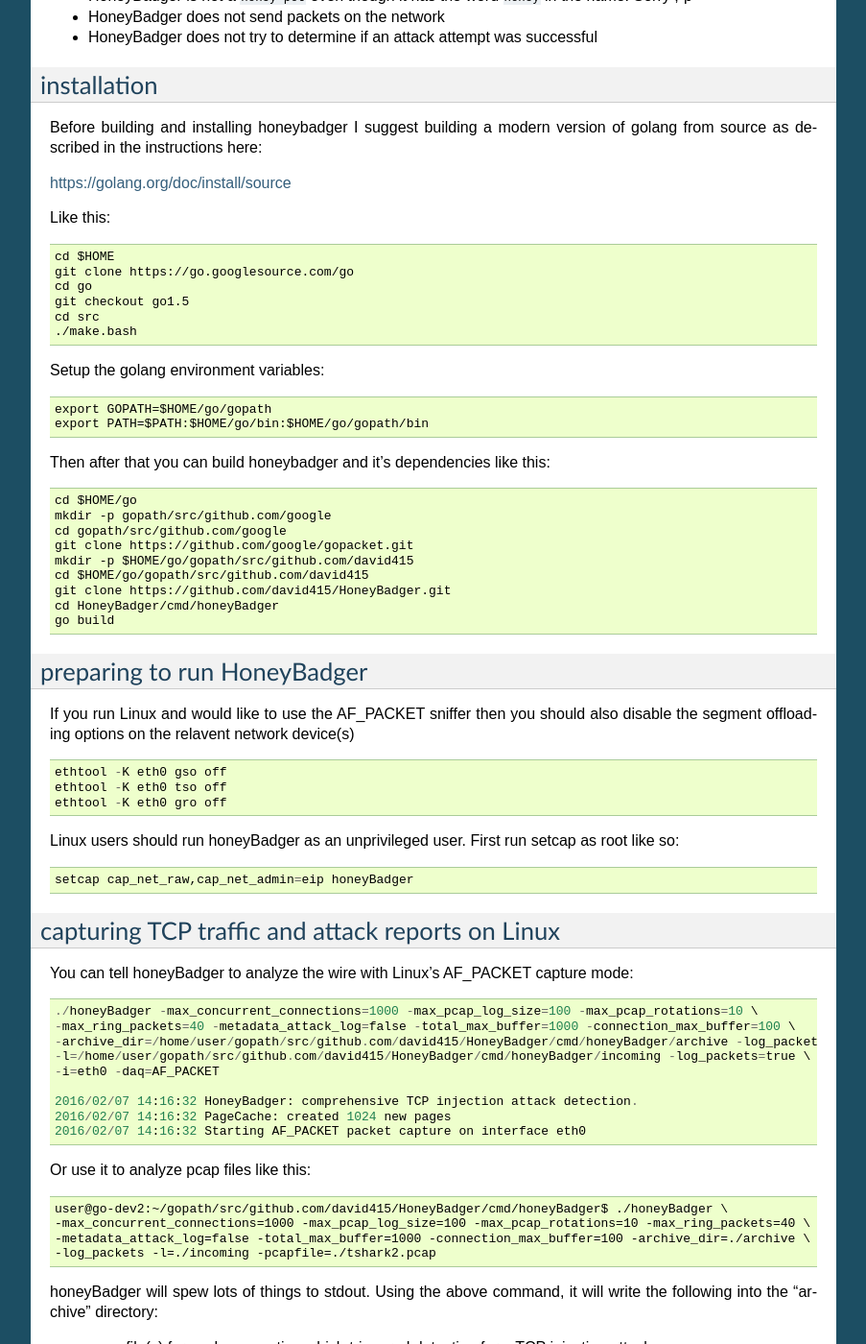
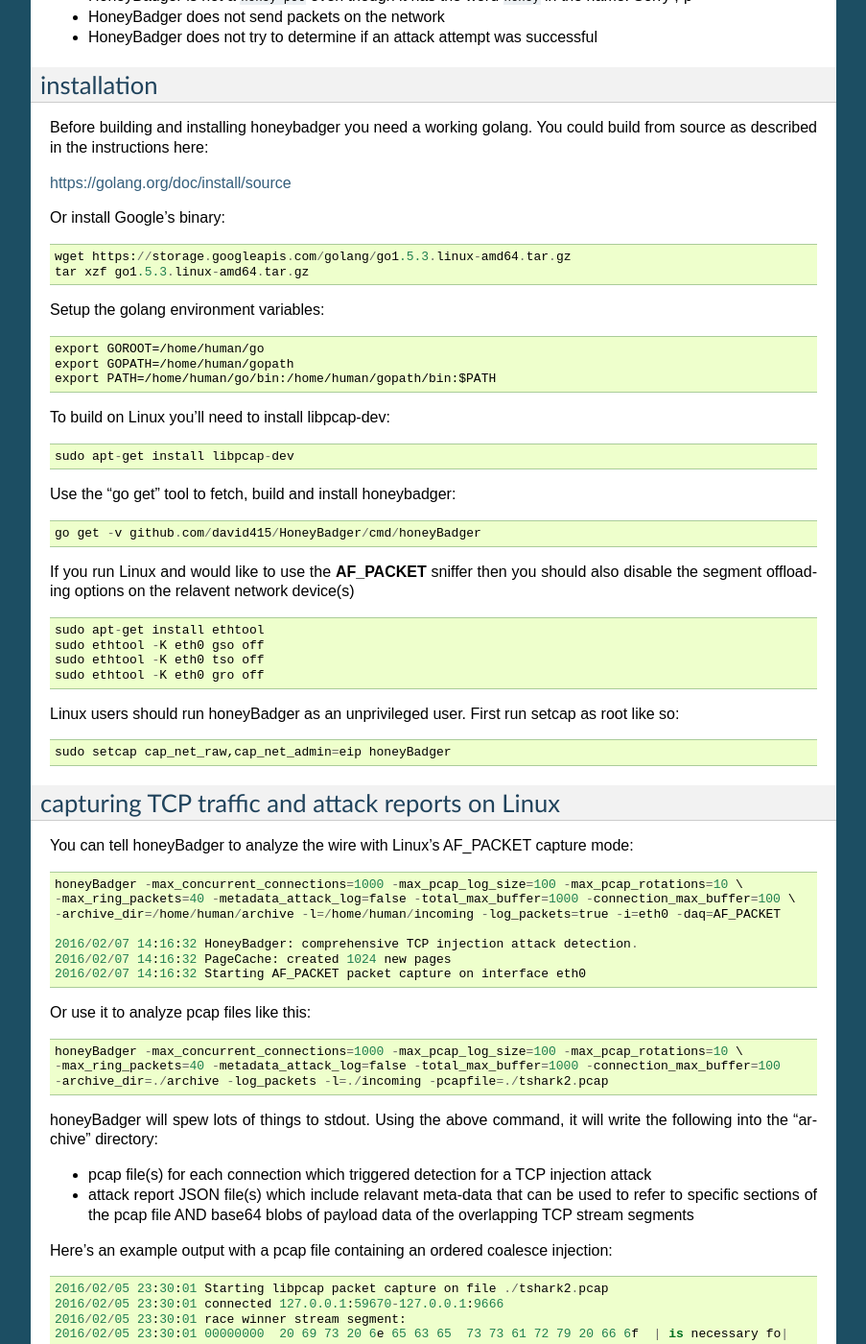
Before and after one commit to david415/HoneyBadger_docs, a Sphinx documentation site: the page built from source/index.rst, in a window 1280 px wide and 1400 px high, scrolled down 833 px. Shown: the whole window at 96% size, without its empty margins (198-1101 px from the left). Built offline with Sphinx 7.4.7, drawn with Linux system fonts in a browser that asks for light colours; some of the changed text lies outside the part shown.

Commit message:
Make the installation and usage notes more accurate

```diff
--- a/source/index.rst
+++ b/source/index.rst
@@ -47,54 +47,46 @@
 installation
 ------------
 
-Before building and installing honeybadger I suggest building a modern version of golang from source as described in the instructions here:
+Before building and installing honeybadger you need a working golang.
+You could build from source as described in the instructions here:
 
 https://golang.org/doc/install/source
 
+Or install Google's binary::
 
-Like this::
-
-  cd $HOME
-  git clone https://go.googlesource.com/go
-  cd go
-  git checkout go1.5
-  cd src
-  ./make.bash
+  wget https://storage.googleapis.com/golang/go1.5.3.linux-amd64.tar.gz
+  tar xzf go1.5.3.linux-amd64.tar.gz
 
 
 Setup the golang environment variables::
 
-  export GOPATH=$HOME/go/gopath
-  export PATH=$PATH:$HOME/go/bin:$HOME/go/gopath/bin
+  export GOROOT=/home/human/go
+  export GOPATH=/home/human/gopath
+  export PATH=/home/human/go/bin:/home/human/gopath/bin:$PATH
 
 
-Then after that you can build honeybadger and it's dependencies like this::
+To build on Linux you'll need to install libpcap-dev::
 
-  cd $HOME/go
-  mkdir -p gopath/src/github.com/google
-  cd gopath/src/github.com/google
-  git clone https://github.com/google/gopacket.git
-  mkdir -p $HOME/go/gopath/src/github.com/david415
-  cd $HOME/go/gopath/src/github.com/david415
-  git clone https://github.com/david415/HoneyBadger.git
-  cd HoneyBadger/cmd/honeyBadger
-  go build
+  sudo apt-get install libpcap-dev
 
 
-preparing to run HoneyBadger
-----------------------------
+Use the "go get" tool to fetch, build and install honeybadger::
 
-If you run Linux and would like to use the AF_PACKET sniffer then you should
+  go get -v github.com/david415/HoneyBadger/cmd/honeyBadger
+
+
+If you run Linux and would like to use the **AF_PACKET** sniffer then you should
 also disable the segment offloading options on the relavent network device(s) ::
 
-  ethtool -K eth0 gso off
-  ethtool -K eth0 tso off
-  ethtool -K eth0 gro off
+  sudo apt-get install ethtool
+  sudo ethtool -K eth0 gso off
+  sudo ethtool -K eth0 tso off
+  sudo ethtool -K eth0 gro off
 
 
 Linux users should run honeyBadger as an unprivileged user. First run setcap as root like so::
 
-  setcap cap_net_raw,cap_net_admin=eip honeyBadger
+  sudo setcap cap_net_raw,cap_net_admin=eip honeyBadger
 
 
 capturing TCP traffic and attack reports on Linux
@@ -102,11 +94,9 @@
 
 You can tell honeyBadger to analyze the wire with Linux's AF_PACKET capture mode::
 
-  ./honeyBadger -max_concurrent_connections=1000 -max_pcap_log_size=100 -max_pcap_rotations=10 \
+  honeyBadger -max_concurrent_connections=1000 -max_pcap_log_size=100 -max_pcap_rotations=10 \
   -max_ring_packets=40 -metadata_attack_log=false -total_max_buffer=1000 -connection_max_buffer=100 \
-  -archive_dir=/home/user/gopath/src/github.com/david415/HoneyBadger/cmd/honeyBadger/archive -log_packets \
-  -l=/home/user/gopath/src/github.com/david415/HoneyBadger/cmd/honeyBadger/incoming -log_packets=true \
-  -i=eth0 -daq=AF_PACKET
+  -archive_dir=/home/human/archive -l=/home/human/incoming -log_packets=true -i=eth0 -daq=AF_PACKET
 
   2016/02/07 14:16:32 HoneyBadger: comprehensive TCP injection attack detection.
   2016/02/07 14:16:32 PageCache: created 1024 new pages
@@ -115,10 +105,9 @@
 
 Or use it to analyze pcap files like this::
 
-  user@go-dev2:~/gopath/src/github.com/david415/HoneyBadger/cmd/honeyBadger$ ./honeyBadger \
-  -max_concurrent_connections=1000 -max_pcap_log_size=100 -max_pcap_rotations=10 -max_ring_packets=40 \
-  -metadata_attack_log=false -total_max_buffer=1000 -connection_max_buffer=100 -archive_dir=./archive \
-  -log_packets -l=./incoming -pcapfile=./tshark2.pcap
+  honeyBadger -max_concurrent_connections=1000 -max_pcap_log_size=100 -max_pcap_rotations=10 \
+  -max_ring_packets=40 -metadata_attack_log=false -total_max_buffer=1000 -connection_max_buffer=100
+  -archive_dir=./archive -log_packets -l=./incoming -pcapfile=./tshark2.pcap
 
 
 honeyBadger will spew lots of things to stdout. Using the above command,
```
